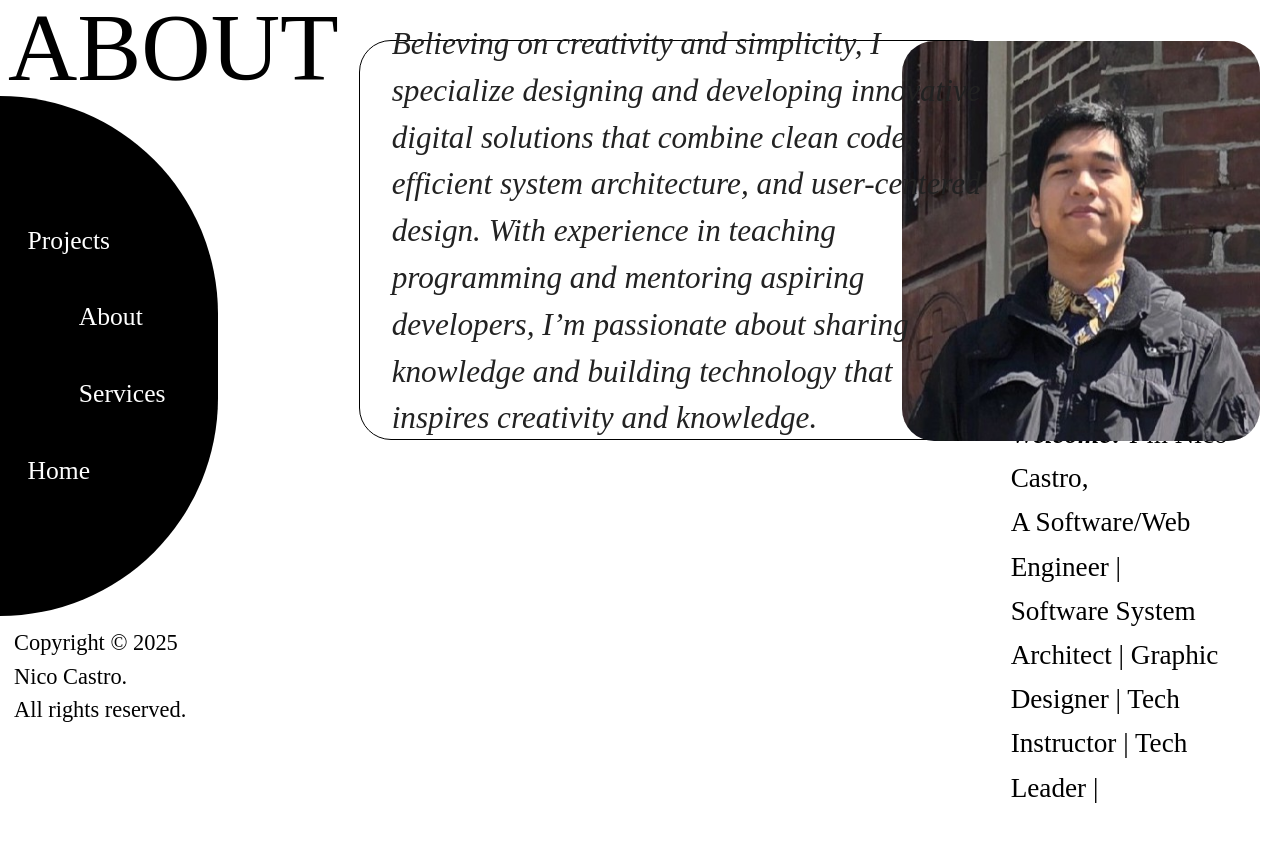
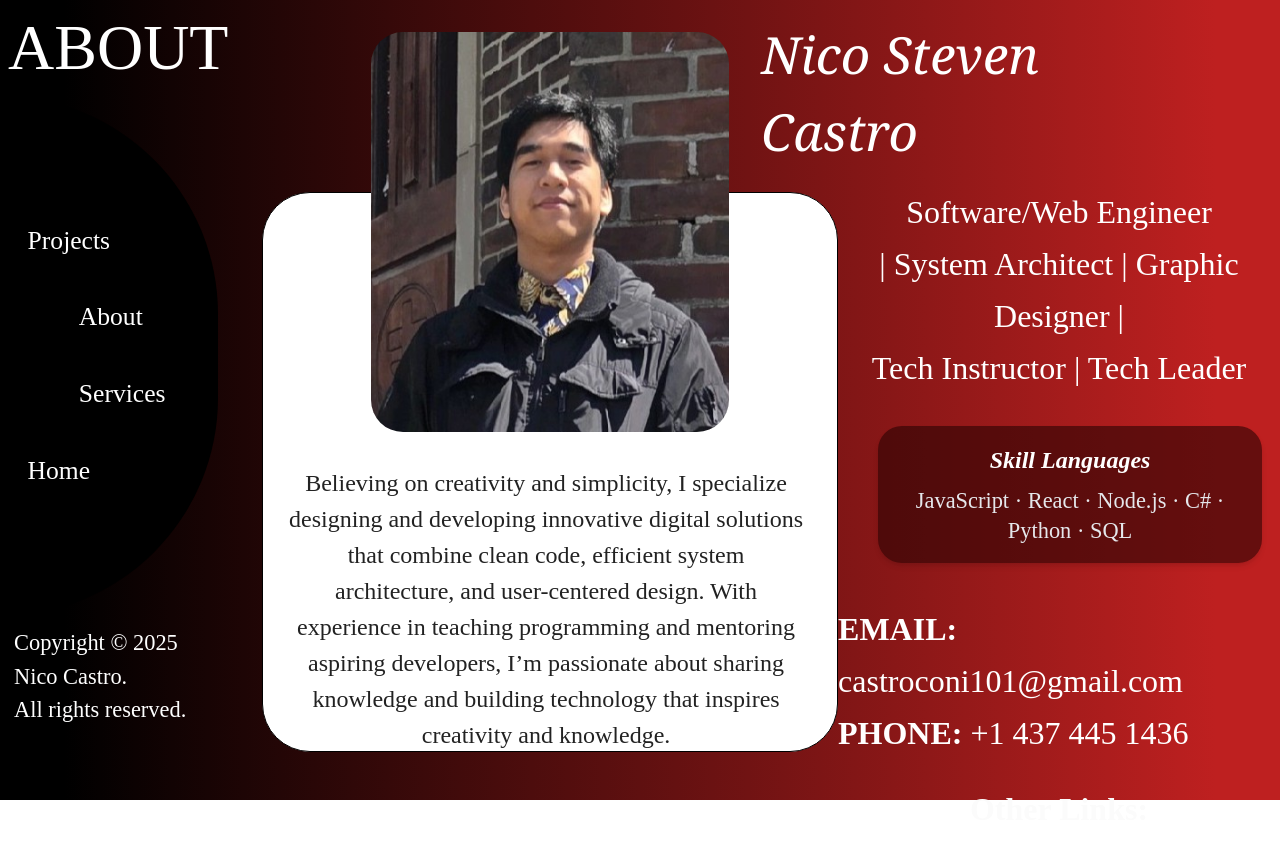
Before and after one commit to Steven101projects/Project2.NextJS-101.projects, a Next.js app: page /about in a window 1280 px wide. Shown: the top 842 px of the page. Built offline with nearby package versions, Linux system fonts and the light colour scheme.

Commit message:
About Page Finished

```diff
--- a/src/app/about/page.tsx
+++ b/src/app/about/page.tsx
@@ -5,11 +5,11 @@ import Image from 'next/image'
 export default function About(){
     return (
 
-        <div>
+        <div className="bg-[linear-gradient(to_right,_black_5%,_#be2020_95%)] w-screen h-screen text-white">
             <div className="flex">
       <section id="leftSide" className="flex">
         <div id="links">
-          <Link href="/" className="px-2 py-1 text-8xl">
+          <Link href="/" className="px-2 py-1 text-[5vw]">
             ABOUT
           </Link>
           <nav>
@@ -20,34 +20,100 @@ export default function About(){
           </div>
         </div>
 
-        <div id="centerPart" className="">
-          <div
-            id="helloWorldCard"
-            className=" w-[50vw] h-[50vh] ml-3 mt-[5vh] bg-white border border-black rounded-4xl pl-6"
-          >
-                      <div className="absolute right-5 w-[28vw] h-[50vh]">
+        <div id="centerPart" className="flex flex-col items-center ml-[2vw]">
+           <div className="absolute mt-[4vh] w-[28vw] h-[50vh]">
                          <Image
               src="/damn.jpg"
               alt="Profile"
               fill
-              className="object-cover rounded-4xl w-2xl h-2xl"
+              className="object-cover rounded-4xl w-[380px] h-[280px]"
             />
           </div>
-            <p className="relative bottom-5 text-[3.9vh] text-[#222222] ml-2 italic">
+          <div
+            id="helloWorldCard"
+            className="w-[45vw] h-[70vh] mt-[24vh] bg-white border border-black rounded-[6vh] pl-6"
+          >
+            <p className="text-center mt-[34vh] text-[3vh] text-[#222222] mr-8">
               Believing on creativity and simplicity, I specialize designing and developing innovative digital solutions that combine clean code, efficient system architecture, and user-centered design. With experience in teaching programming and mentoring aspiring developers, I’m passionate about sharing knowledge and building technology that inspires creativity and knowledge.
             </p>
           </div>
         </div>
       </section>
+<section
+  id="rightSide"
+  className="w-[35vw] flex flex-col mt-[2vh]"
+>
+  <p id="header" className="relative right-[6vw] text-[4vw] font-serif italic mb-[2vh]">
+    Nico Steven Castro
+  </p>
 
-      <section id="rightSide" className="flex justify-end w-full">
-          <p className="leading-relaxed text-[3.4vh] p-3 mt-[50vh]">
-            <span className="italic font-semibold">Welcome!</span> I’m Nico
-            Castro, <br />
-            A Software/Web Engineer | <br /> Software System Architect | Graphic
-            Designer | Tech Instructor | Tech Leader |
-          </p>
-      </section>
+  <p className="leading-relaxed text-[4vh] mb-[4vh] text-center">
+    Software/Web Engineer <br />
+    | System Architect | Graphic Designer | <br />
+    Tech Instructor | Tech Leader
+  </p>
+
+<div className="bg-[#2b0202]/60 rounded-3xl shadow-md p-4 w-[30vw] ml-[5vh] text-center">
+    <p className="italic text-[3vh] text-[#ffffff] mb-2 font-semibold">
+      Skill Languages
+    </p>
+    <p className="text-[2.8vh] text-gray-200 leading-snug">
+      JavaScript · React · Node.js · C# · Python · SQL
+    </p>
+  </div>
+<div
+  id="Contacts"
+  className="text-[4vh] leading-relaxed mt-10 flex flex-col items-center space-y-4"
+>
+  {/* Contact Info */}
+  <div>
+    <p>
+      <span className="font-bold text-[#ffffff]">EMAIL:</span>{' '}
+      <a
+        href="mailto:castroconi101@gmail.com"
+        className="hover:text-[#ff8080] hover:underline transition duration-300"
+      >
+        castroconi101@gmail.com
+      </a>
+    </p>
+    <p>
+      <span className="font-bold text-[#ffffff]">PHONE:</span>{' '}
+      <a
+        href="tel:+14374451436"
+        className="hover:text-[#ff8080] transition duration-300"
+      >
+        +1 437 445 1436
+      </a>
+    </p>
+  </div>
+
+  {/* Other Links */}
+  <div className="mt-2">
+    <p className="font-bold text-[#fbfbfb] mb-1 text-center">Other Links:</p>
+    <nav className="flex space-x-6 text-[3vh]"><p> | </p>
+      <a
+        href="#"
+        className="hover:text-[#ff8080] hover:underline transition duration-300"
+      >
+        LinkedIn
+      </a> <p> | </p>
+      <a
+        href="#"
+        className="hover:text-[#ff8080] hover:underline transition duration-300"
+      >
+        Github
+      </a><p> | </p>
+      <a
+        href="#"
+        className="hover:text-[#ff8080] hover:underline transition duration-300"
+      >
+        Instagram
+      </a><p> | </p>
+    </nav>
+  </div>
+</div>
+
+</section>
     </div>
         </div>
     )
--- a/src/app/projects/page.tsx
+++ b/src/app/projects/page.tsx
@@ -29,12 +29,19 @@ export default function Projects() {
     <div>
       <ScrollToTopButton />
       <ProjectHeader />
+      <div id="projectsDiv" className="mt-10">
+        {showAll ? (
+          <ViewAllProjects setShowAll={setShowAll} />
+        ) : (
+          <RecentProjects setShowAll={setShowAll} />
+        )}
+      </div>
       <div
         id="quoteBlock"
-        className="relative flex justify-center items-center mb-12"
+        className="relative bottom-5 flex justify-center items-center mb-20"
       >
         {/* Image */}
-       <div className="w-[75vw] h-[35vh] relative shadow rounded-md overflow-hidden">
+       <div className="w-[80vw] h-[35vh] relative shadow overflow-hidden">
           <Image
             src="/quotes.jpg"
             alt="Quote Block"
@@ -54,14 +61,6 @@ export default function Projects() {
           </p>
         </div>
       </div>
-      <div id="projectsDiv" className="mt-10">
-        {showAll ? (
-          <ViewAllProjects setShowAll={setShowAll} />
-        ) : (
-          <RecentProjects setShowAll={setShowAll} />
-        )}
-      </div>
-
     </div>
   );
 }
--- a/src/components/projects-components/ViewProjects.tsx
+++ b/src/components/projects-components/ViewProjects.tsx
@@ -13,7 +13,7 @@ export function RecentProjects({ setShowAll }: ProjectProps) {
   return (
     <div id="recent" className="text-center">
     <div id="header" className="text-center my-10">
-  <hr className="border-black mb-3 w-10/12 mx-auto" />
+  <hr className="border-black mb-3 w-11/12 mx-auto" />
 
   <div className="flex justify-around items-center w-11/12 mx-auto text-xl">
     <Link href="https://github.com" className="hover:text-blue-800 transition-colors underline italic">
@@ -26,11 +26,11 @@ export function RecentProjects({ setShowAll }: ProjectProps) {
       Blogs
     </Link>
   </div>
-  <hr className="border-black mb-3 w-10/12 mx-auto" />
+ <hr className="border-black mb-3 w-11/12 mx-auto" />
 </div>
 <button
         onClick={() => setShowAll(true)}
-        className="text-lg relative bottom-7 hover:text-blue-800 transition-colors underline"
+        className="text-lg relative bottom-5 hover:text-blue-800 transition-colors underline"
       >
         View All Projects
       </button>
@@ -45,7 +45,7 @@ export function ViewAllProjects({ setShowAll }: ProjectProps) {
   return (
     <div id="all" className="text-center">
 <div id="header" className="text-center my-10">
-  <hr className="border-black mb-3 w-10/12 mx-auto" />
+ <hr className="border-black mb-3 w-11/12 mx-auto" />
 
   <div className="flex justify-around items-center w-11/12 mx-auto text-lg">
     <Link href="https://github.com" className="hover:text-blue-800 transition-colors underline italic">
@@ -60,7 +60,7 @@ export function ViewAllProjects({ setShowAll }: ProjectProps) {
     </Link>
   </div>
 
-  <hr className="border-black mb-3 w-10/12 mx-auto" />
+ <hr className="border-black mb-3 w-11/12 mx-auto" />
 </div>
 <div id="showProjs">
 <AllProjectsGrid />
```
